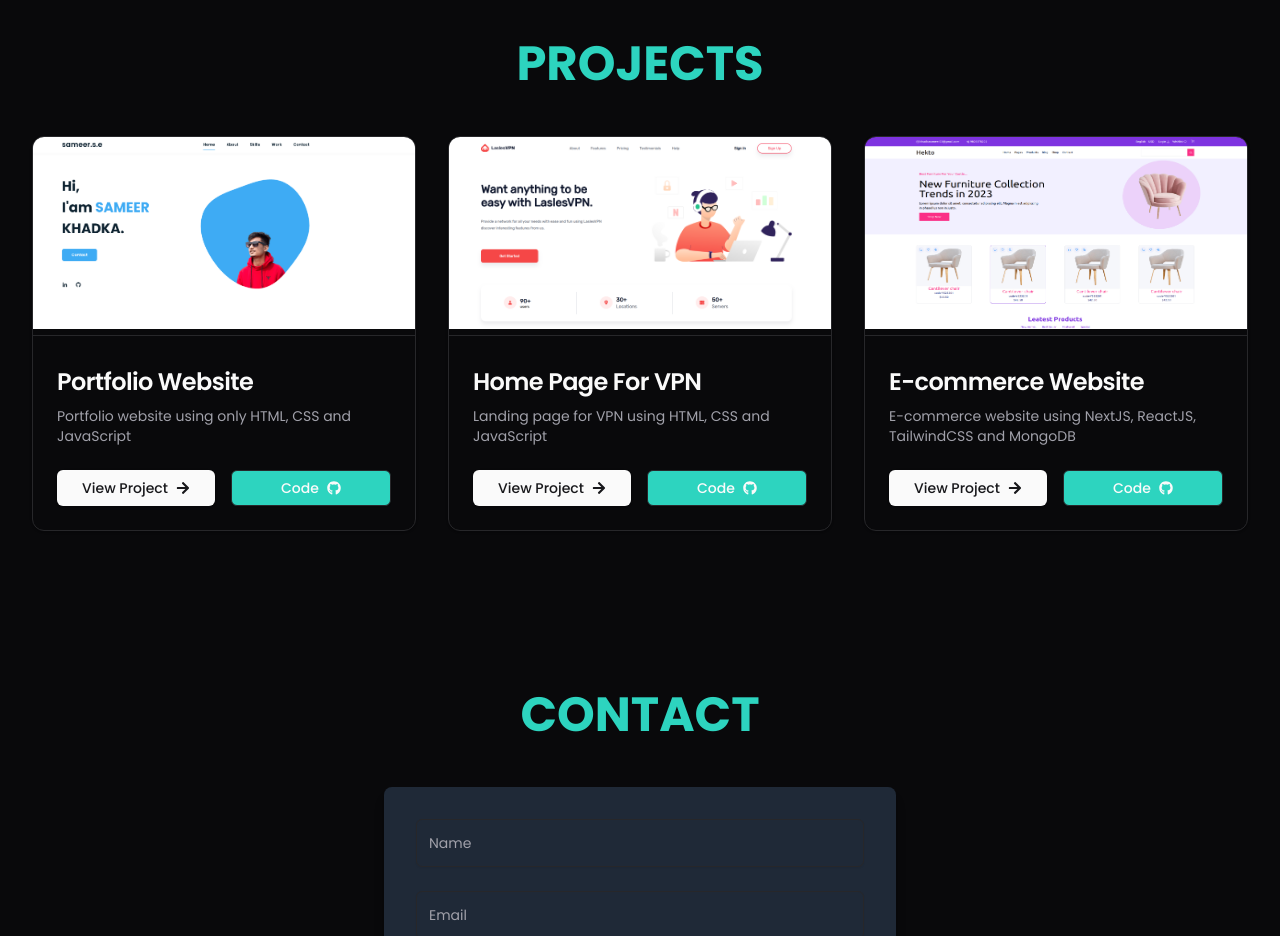
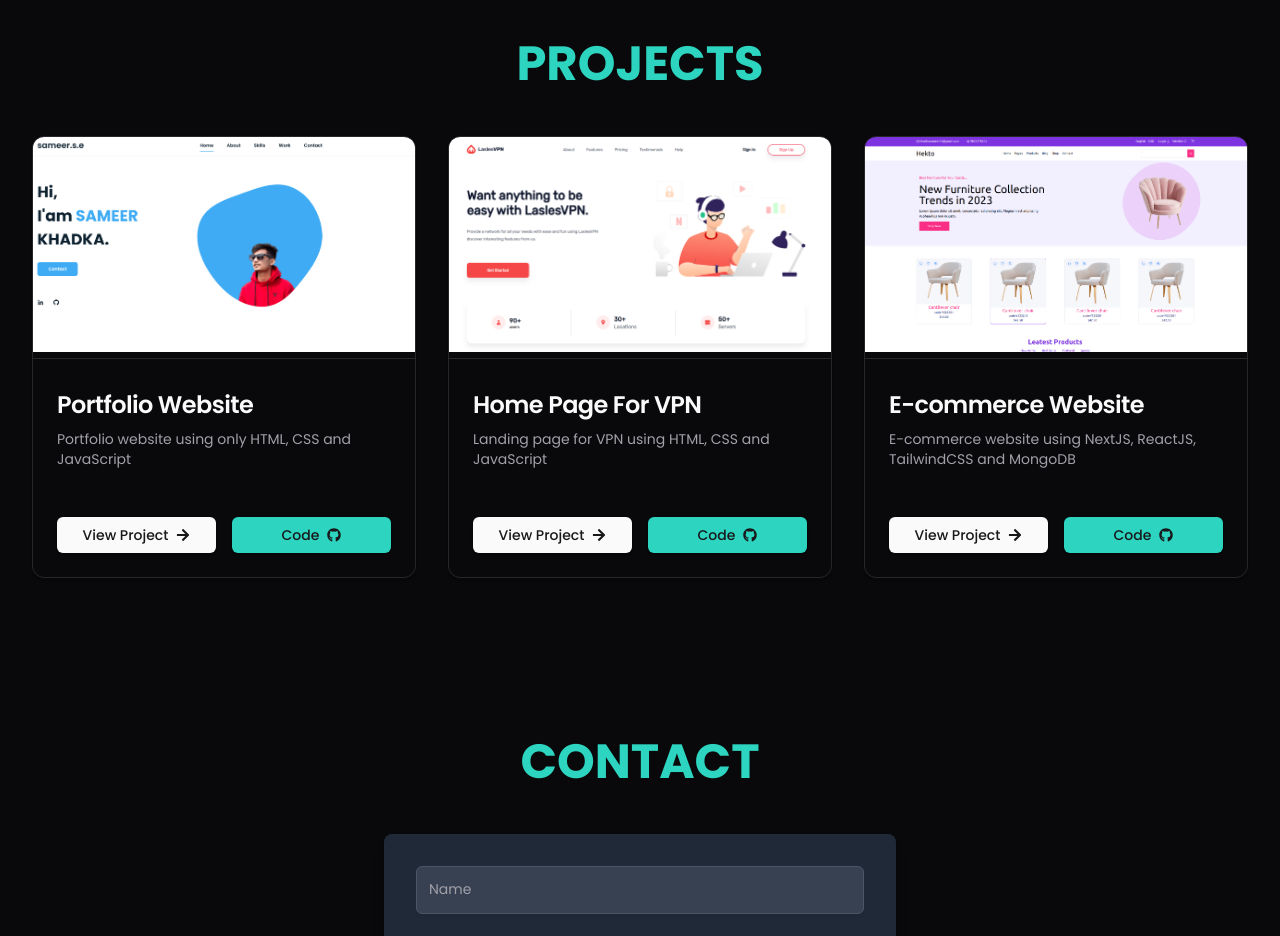
Before and after one commit to sameer-se/next-portfolio, a Next.js app: page / in a window 1280 px wide. Shown: the part 1640-2576 px from the top of the page. Built offline with nearby package versions, Linux system fonts and the light colour scheme.

Commit message:
final updates

```diff
--- a/components/contact.jsx
+++ b/components/contact.jsx
@@ -48,30 +48,30 @@ export default function Contact() {
         animate={{ y: 0, opacity: 1 }}
         transition={{ delay: 0.2 }}
         onSubmit={handleSubmit}
-        className="flex flex-col gap-6 bg-gray-100 dark:bg-gray-800 p-8 rounded-lg shadow-lg"
+        className="flex flex-col gap-6 bg-white dark:bg-gray-800 p-8 rounded-lg shadow-lg"
       >
         <Input
           placeholder="Name"
           value={name}
           onChange={(e) => setName(e.target.value)}
-          className="h-12 rounded-md"
+          className="h-12 rounded-md bg-gray-100 dark:bg-gray-700 border-gray-300 dark:border-gray-600 text-gray-900 dark:text-gray-100"
         />
         <Input
           type="email"
           placeholder="Email"
           value={email}
           onChange={(e) => setEmail(e.target.value)}
-          className="h-12 rounded-md"
+          className="h-12 rounded-md bg-gray-100 dark:bg-gray-700 border-gray-300 dark:border-gray-600 text-gray-900 dark:text-gray-100"
         />
         <Textarea
           placeholder="Type your message here."
           value={message}
           onChange={(e) => setMessage(e.target.value)}
-          className="h-36 rounded-md"
+          className="h-36 rounded-md bg-gray-100 dark:bg-gray-700 border-gray-300 dark:border-gray-600 text-gray-900 dark:text-gray-100"
         />
         <Button
           type="submit"
-          className="py-4 text-base font-semibold bg-teal-500 hover:bg-teal-600 transition-colors duration-300"
+          className="py-4 text-base font-semibold bg-teal-500 hover:bg-teal-600 text-white transition-colors duration-300"
           disabled={isSubmitting}
         >
           {isSubmitting ? (
--- a/components/home.jsx
+++ b/components/home.jsx
@@ -24,7 +24,7 @@ export default function Home() {
           <h2 className="font-normal text-center text-3xl lg:text-start lg:text-4xl">
             Hello <span className="animate-wave inline-block">👋🏻</span>, I am
           </h2>
-          <h1 className="font-bold text-5xl text-center py-2 text-teal-400 lg:text-start lg:text-7xl bg-clip-text text-transparent bg-gradient-to-r from-teal-400 to-blue-500">
+          <h1 className="font-bold text-4xl text-center py-2 text-teal-400 lg:text-start lg:text-7xl bg-clip-text text-transparent bg-gradient-to-r from-teal-400 to-blue-500">
             Sameer Khadka
           </h1>
         </motion.div>
--- a/components/navbar.jsx
+++ b/components/navbar.jsx
@@ -64,7 +64,7 @@ export default function Navbar() {
             icon={<FaLinkedin />}
           />
           <button
-            className="lg:hidden text-2xl hover:text-teal-400 transition-colors"
+            className="lg:hidden text-2xl text-center content-center border bg-background hover:bg-primary/10 rounded-md p-1 transition-colors"
             onClick={() => setIsOpen(!isOpen)}
           >
             {isOpen ? <HiX /> : <HiMenu />}
@@ -103,7 +103,7 @@ function SocialIcon({ href, icon }) {
       href={href}
       target="_blank"
       rel="noopener noreferrer"
-      className="text-2xl hover:text-teal-400 transition-colors"
+      className="text-2xl text-center content-center border bg-background hover:bg-primary/10 rounded-md p-1 transition-colors"
     >
       {icon}
     </Link>
--- a/components/projects.jsx
+++ b/components/projects.jsx
@@ -17,41 +17,68 @@ const ProjectCard = ({ title, description, imageSrc, projectUrl, codeUrl }) => {
     <motion.div
       whileHover={{ y: -5 }}
       transition={{ type: "spring", stiffness: 300 }}
+      className="h-full"
     >
-      <Card className="h-full flex flex-col justify-between overflow-hidden group">
-        <div>
+      <Card className="flex flex-col h-full overflow-hidden group">
+        <div className="flex-grow">
           <CardHeader className="p-0">
-            <div className="relative w-full h-48 overflow-hidden">
-              <Image
-                className="absolute inset-0 w-full h-full transition-transform duration-300 group-hover:scale-110"
+            <div className="relative w-full aspect-video overflow-hidden">
+              {/* <Image
+                className="absolute inset-0 w-full h-full object-cover transition-transform duration-300 group-hover:scale-110"
                 src={imageSrc}
                 alt={title}
                 layout="fill"
-                objectFit="fit"
+                objectFit="cover"
+              /> */}
+              <Image
+                className="absolute inset-0 w-full h-full object-cover transition-transform duration-300 group-hover:scale-110"
+                src={imageSrc}
+                alt={title}
+                fill
+                sizes="(max-width: 768px) 100vw, (max-width: 1200px) 50vw, 33vw"
               />
             </div>
             <Separator />
-            <div className="p-6">
-              <CardTitle className="text-2xl mb-2">{title}</CardTitle>
-              <CardDescription className="text-sm">
+            <div className="p-4 sm:p-6">
+              <CardTitle className="text-xl sm:text-2xl mb-2">
+                {title}
+              </CardTitle>
+              <CardDescription className="text-xs sm:text-sm">
                 {description}
               </CardDescription>
             </div>
           </CardHeader>
         </div>
-        <CardContent className="p-6 pt-0 mt-auto">
-          <div className="flex flex-row gap-4 justify-center">
+        <CardContent className="p-4 sm:p-6 mt-auto">
+          <div className="flex flex-col sm:flex-row gap-2 sm:gap-4">
+            {/* View Product Button */}
+            {/* <Button
+              onClick={() => window.open(projectUrl, "_blank")}
+              className="flex-1 gap-2 text-xs sm:text-sm"
+            >
+              <span>View Project</span>
+              <FaArrowRight />
+            </Button> */}
             <Button
               onClick={() => window.open(projectUrl, "_blank")}
-              className="flex-1 gap-2"
+              className="flex-1 gap-2 text-xs sm:text-sm"
+              aria-label={`View ${title} project`}
             >
               <span>View Project</span>
               <FaArrowRight />
             </Button>
+            {/* Github Button */}
+            {/* <Button
+              onClick={() => window.open(codeUrl, "_blank")}
+              variant="outline"
+              className="flex-1 gap-2 bg-teal-400 hover:bg-teal-500 text-xs sm:text-sm"
+            >
+              <span>Code</span>
+              <FaGithub />
+            </Button> */}
             <Button
               onClick={() => window.open(codeUrl, "_blank")}
-              variant="outline"
-              className="flex-1 gap-2 bg-teal-400 hover:bg-teal-500"
+              className="flex-1 gap-2 bg-teal-400 hover:bg-teal-500 text-xs sm:text-sm"
             >
               <span>Code</span>
               <FaGithub />
@@ -62,14 +89,13 @@ const ProjectCard = ({ title, description, imageSrc, projectUrl, codeUrl }) => {
     </motion.div>
   );
 };
-
 const Projects = () => {
   const projects = [
     {
       title: "Portfolio Website",
       description: "Portfolio website using only HTML, CSS and JavaScript",
       imageSrc: "/p2.png",
-      projectUrl: "https://www.sameer-khadka.com.np",
+      projectUrl: "https://sameer-se.netlify.app/",
       codeUrl: "https://github.com/sameer-se/portfolio-website",
     },
     {
@@ -95,24 +121,23 @@ const Projects = () => {
       animate={{ opacity: 1 }}
       transition={{ duration: 0.5 }}
       id="projects"
-      className="container py-20"
+      className="container py-10 sm:py-20"
     >
       <motion.h2
         initial={{ y: -50 }}
         animate={{ y: 0 }}
         transition={{ type: "spring", stiffness: 120 }}
-        className="text-4xl md:text-5xl mb-12 text-center font-bold text-teal-400"
+        className="text-3xl sm:text-4xl md:text-5xl mb-8 sm:mb-12 text-center font-bold text-teal-400"
       >
         PROJECTS
       </motion.h2>
-      <div className="grid grid-cols-1 gap-8 md:grid-cols-2 xl:grid-cols-3">
+      <div className="grid grid-cols-1 gap-6 sm:gap-8 md:grid-cols-2 xl:grid-cols-3">
         {projects.map((project, index) => (
           <motion.div
             key={index}
             initial={{ opacity: 0, y: 20 }}
             animate={{ opacity: 1, y: 0 }}
             transition={{ delay: index * 0.2 }}
-            className="flex"
           >
             <ProjectCard {...project} />
           </motion.div>
--- a/components/skills.jsx
+++ b/components/skills.jsx
@@ -73,7 +73,7 @@ export default function Skills() {
         initial={{ y: -50 }}
         animate={{ y: 0 }}
         transition={{ type: "spring", stiffness: 120 }}
-        className="text-4xl md:text-5xl py-6 text-center font-bold text-teal-400 mb-12"
+        className="text-4xl md:text-5xl text-center font-bold text-teal-400 mb-12"
       >
         SKILLS
       </motion.h2>
```
